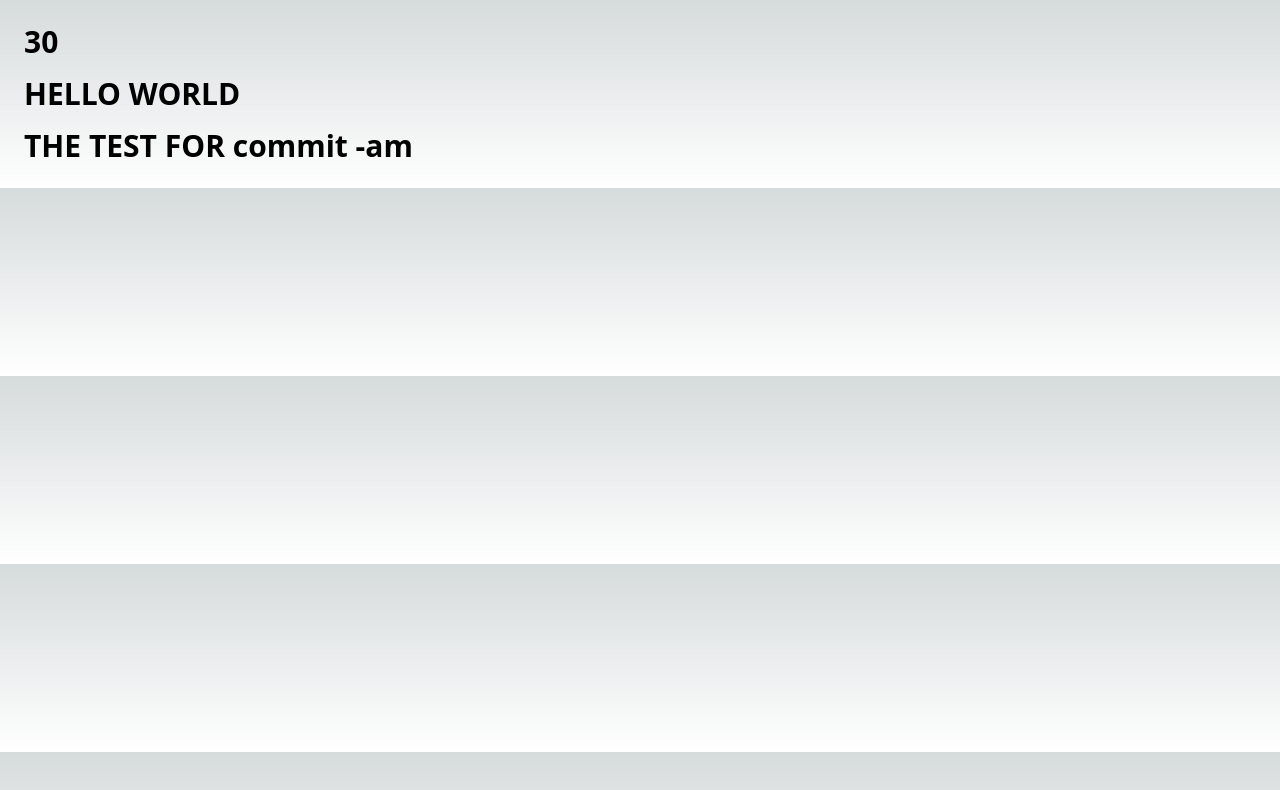
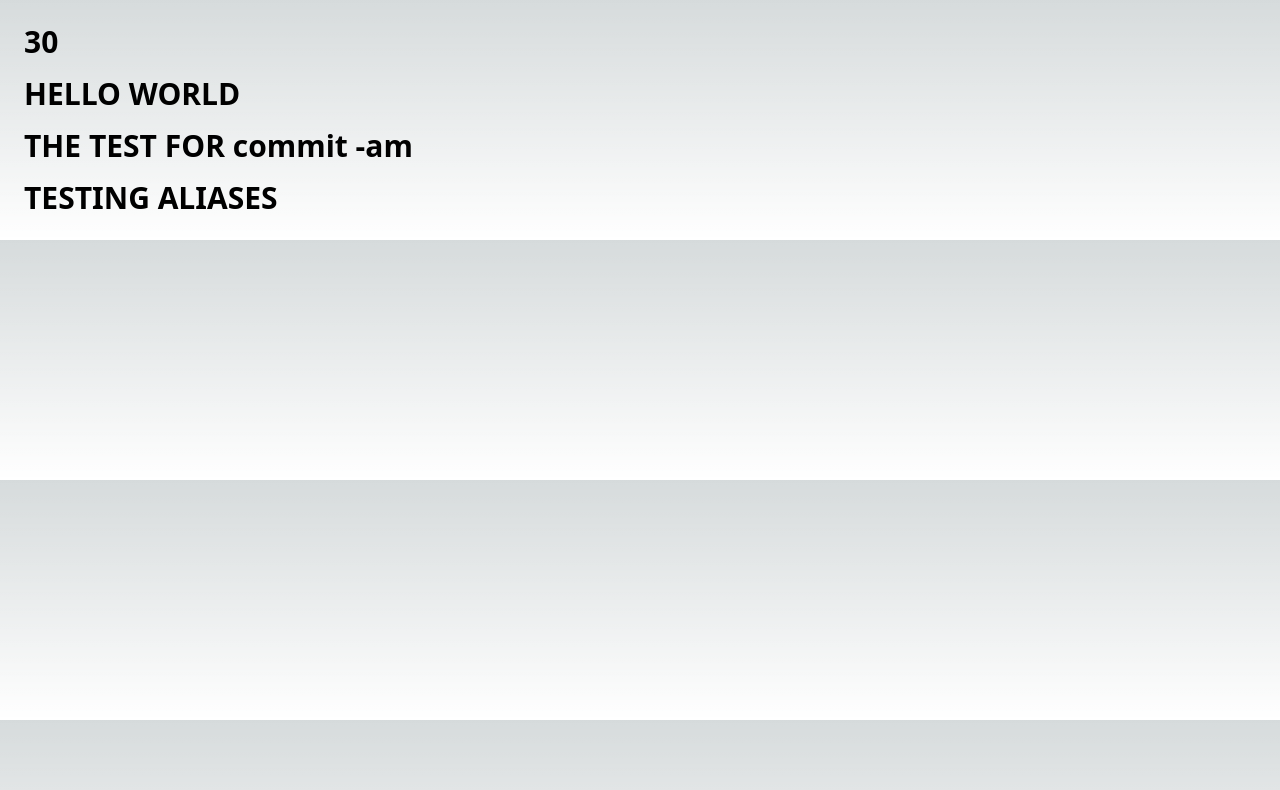
Before and after one commit to PouryaSoleimani/GIT-TEST, a Next.js app: page /courses in a window 1280 px wide. Shown: the top 790 px of the page. Built offline with nearby package versions, Linux system fonts and the light colour scheme.

Commit message:
TESTING ALIASES

```diff
--- a/pages/courses.tsx
+++ b/pages/courses.tsx
@@ -10,6 +10,7 @@ const Courses: NextPage<Props> = ({ }) => {
             <h1>{age}</h1>
             <h2>HELLO WORLD</h2>
             <h3>THE TEST FOR commit -am</h3>
+            <p>TESTING ALIASES</p>
         </div>
     )
 }
```
Also changed, not shown: 1 other file (tests, documents, lock files or other folders).
